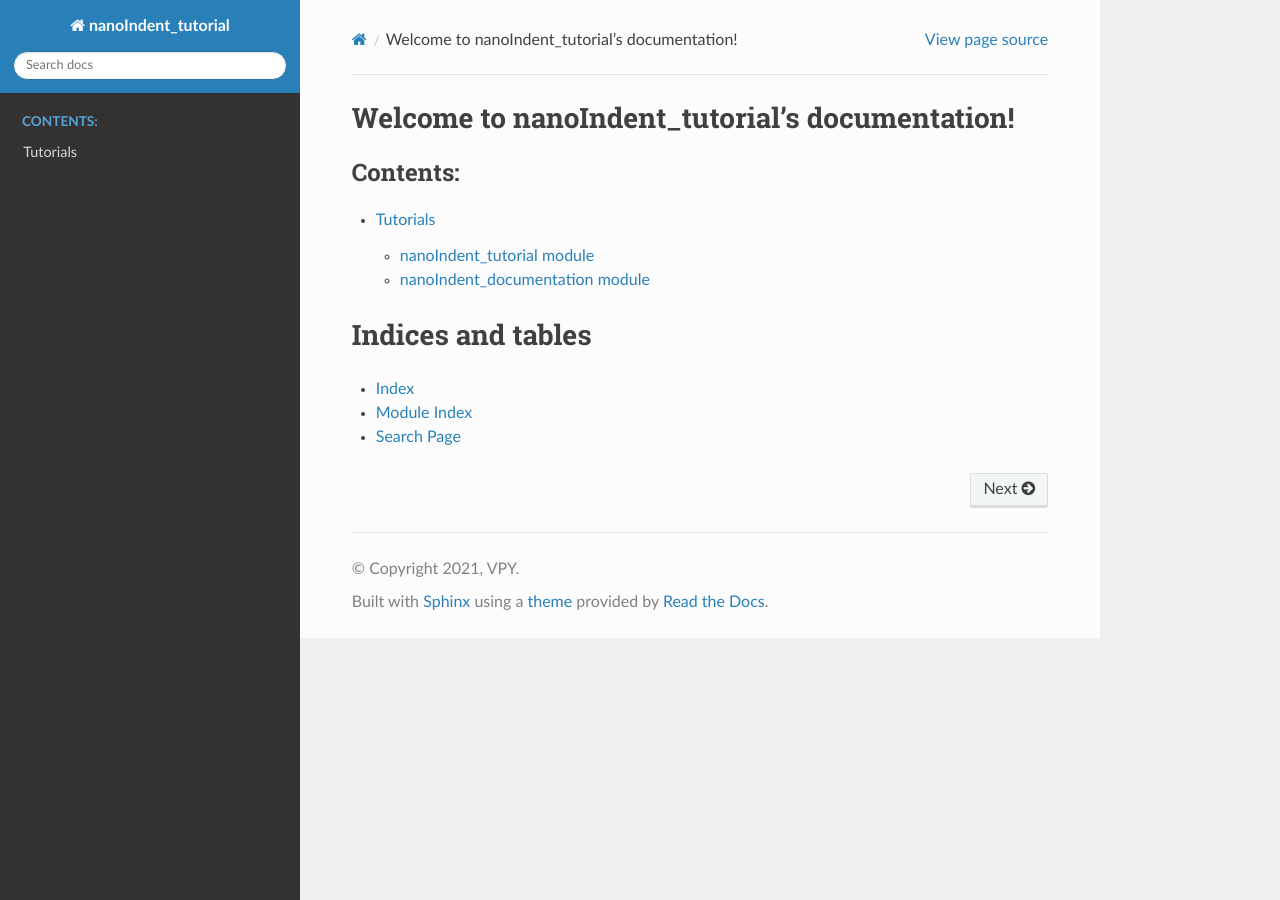
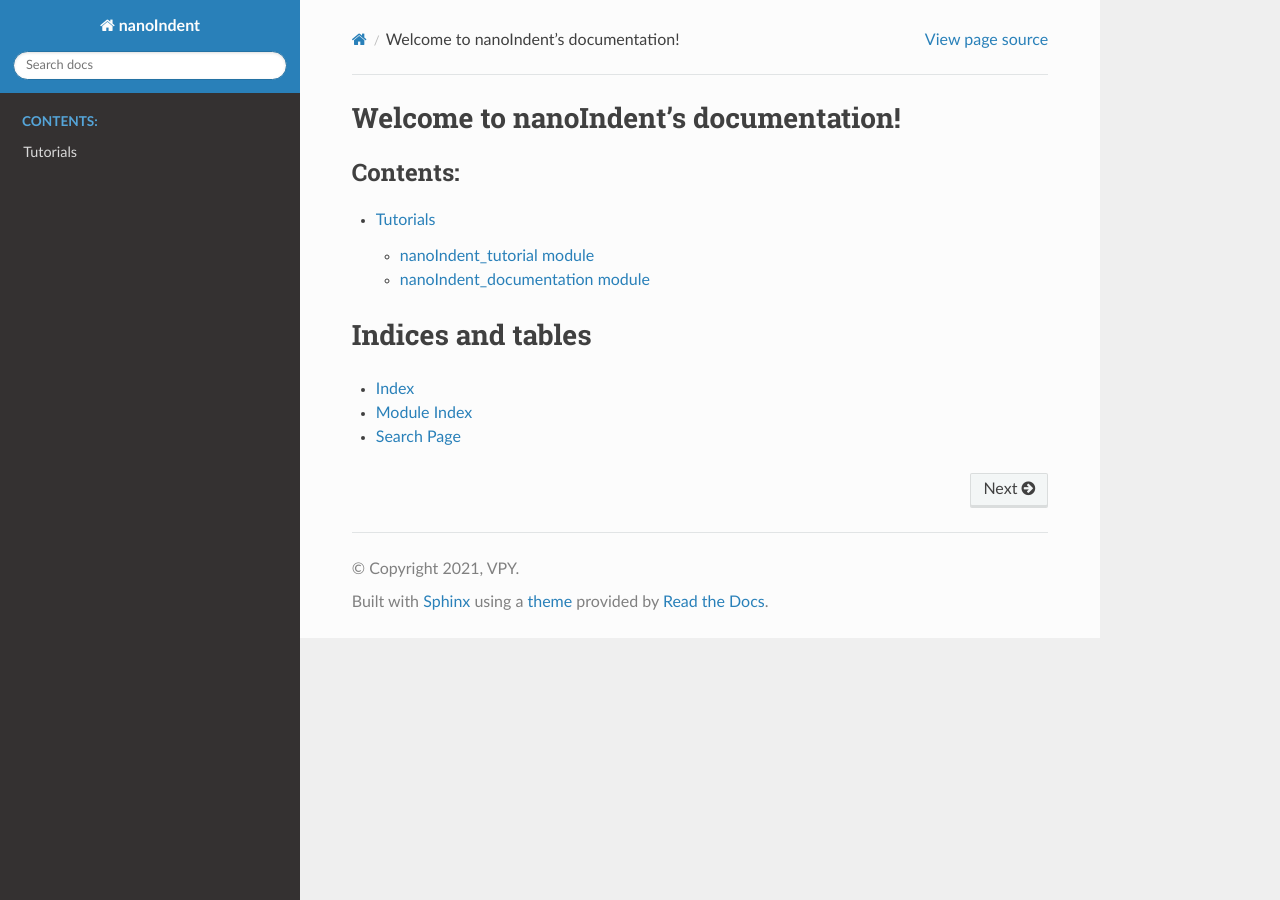
Before and after one commit to micromechanics/micromechanics, a Sphinx documentation site: the page built from docs/source/index.rst, in a window 1280 px wide. Built offline with Sphinx 7.4.7 and the Read the Docs theme 2.0.0, drawn with Linux system fonts in a browser that asks for light colours.

Commit message:
commit messege

```diff
--- a/docs/source/conf.py
+++ b/docs/source/conf.py
@@ -17,7 +17,7 @@ sys.path.insert(0, os.path.abspath('../../Tutorials/'))
 
 # -- Project information -----------------------------------------------------
 
-project = 'nanoIndent_tutorial'
+project = 'nanoIndent'
 copyright = '2021, VPY'
 author = 'VPY'
 
--- a/docs/source/index.rst
+++ b/docs/source/index.rst
@@ -1,10 +1,10 @@
-.. nanoIndent_tutorial documentation master file, created by
+.. nanoIndent documentation master file, created by
    sphinx-quickstart on Tue Oct 26 17:08:15 2021.
    You can adapt this file completely to your liking, but it should at least
    contain the root `toctree` directive.
 
-Welcome to nanoIndent_tutorial's documentation!
-===============================================
+Welcome to nanoIndent's documentation!
+======================================
 
 .. toctree::
    :maxdepth: 2
```
